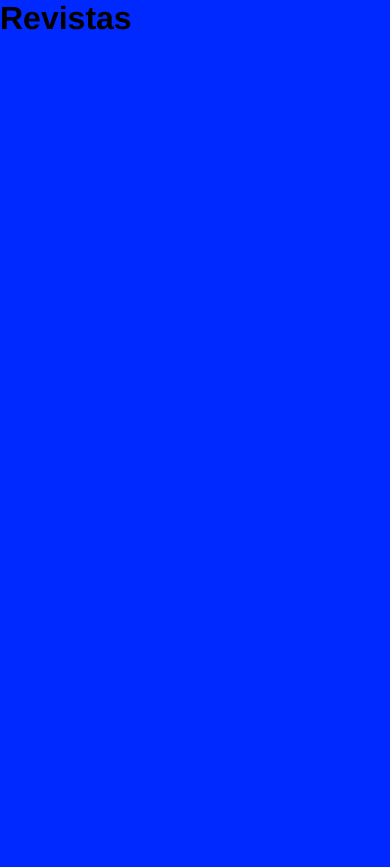
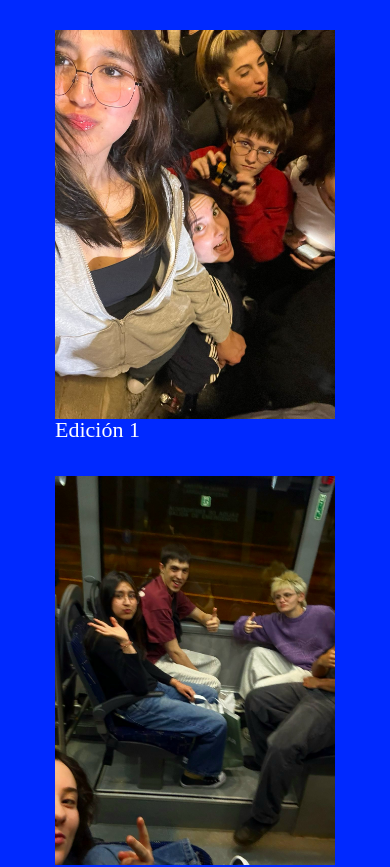
Before and after one commit to irati22s-sys/udaraa, a Next.js app: page /revistas in a window 390 px wide. Shown: the top 867 px of the page. Before the commit the page ends 844 px from the top, so only its background shows below. Built offline with nearby package versions, Linux system fonts and the light colour scheme.

Commit message:
Crear página de revistas

```diff
--- /dev/null
+++ b/src/app/revistas/page.module.css
@@ -0,0 +1,103 @@
+.revistaPage {
+  min-height: 100vh;
+  width: 100%;
+  background: #0029ff;
+  padding: 52px 4.5vw 80px;
+  box-sizing: border-box;
+}
+
+.grid {
+  width: 100%;
+  display: grid;
+  grid-template-columns: repeat(3, 1fr);
+  column-gap: 13vw;
+  row-gap: 22px;
+}
+
+.revista {
+  width: 100%;
+  max-width: 260px;
+  text-decoration: none;
+  color: white;
+  display: block;
+}
+
+.portada {
+  position: relative;
+  width: 100%;
+  aspect-ratio: 0.72 / 1;
+  background: white;
+  padding: 15px;
+  box-sizing: border-box;
+}
+
+.imagen {
+  object-fit: cover;
+}
+
+.nombre {
+  margin: 0;
+  padding-top: 0;
+  font-family: "Times New Roman", Times, serif;
+  font-size: 25px;
+  line-height: 1;
+}
+
+
+/* ========================= */
+/* TABLET */
+/* ========================= */
+
+@media (max-width: 1024px) {
+  .revistaPage {
+    padding: 40px 6vw 70px;
+  }
+
+  .grid {
+    grid-template-columns: repeat(2, 1fr);
+    column-gap: 12vw;
+    row-gap: 35px;
+  }
+
+  .revista {
+    max-width: 250px;
+  }
+
+  .portada {
+    padding: 13px;
+  }
+
+  .nombre {
+    font-size: 23px;
+  }
+}
+
+
+/* ========================= */
+/* MÓVIL */
+/* ========================= */
+
+@media (max-width: 600px) {
+  .revistaPage {
+    padding: 30px 9vw 60px;
+  }
+
+  .grid {
+    grid-template-columns: 1fr;
+    justify-items: center;
+    row-gap: 35px;
+  }
+
+  .revista {
+    width: 72vw;
+    max-width: 280px;
+  }
+
+  .portada {
+    padding: 12px;
+  }
+
+  .nombre {
+    font-size: 22px;
+  }
+}
--- a/src/app/revistas/page.tsx
+++ b/src/app/revistas/page.tsx
@@ -1,7 +1,54 @@
+import Image from "next/image";
+import Link from "next/link";
+import styles from "./page.module.css";
+
+const revistas = [
+  {
+    id: "edicion-1",
+    nombre: "Edición 1",
+    imagen: "/photos/cover01.webp",
+  },
+  {
+    id: "edicion-2",
+    nombre: "Edición 2",
+    imagen: "/photos/cover02.webp",
+  },
+  {
+    id: "edicion-3",
+    nombre: "Edición 3",
+    imagen: "/photos/cover03.webp",
+  },
+  {
+    id: "edicion-4",
+    nombre: "Edición 4",
+    imagen: "/photos/cover04.webp",
+  },
+];
+
 export default function Revistas() {
   return (
-    <main>
-      <h1>Revistas</h1>
+    <main className={styles.revistaPage}>
+      <div className={styles.grid}>
+        {revistas.map((revista) => (
+          <Link
+            key={revista.id}
+            href={`/revistas/${revista.id}`}
+            className={styles.revista}
+          >
+            <div className={styles.portada}>
+              <Image
+                src={revista.imagen}
+                alt={revista.nombre}
+                fill
+                sizes="(max-width: 768px) 70vw, (max-width: 1024px) 40vw, 25vw"
+                className={styles.imagen}
+              />
+            </div>
+
+            <p className={styles.nombre}>{revista.nombre}</p>
+          </Link>
+        ))}
+      </div>
     </main>
   );
 }
```
